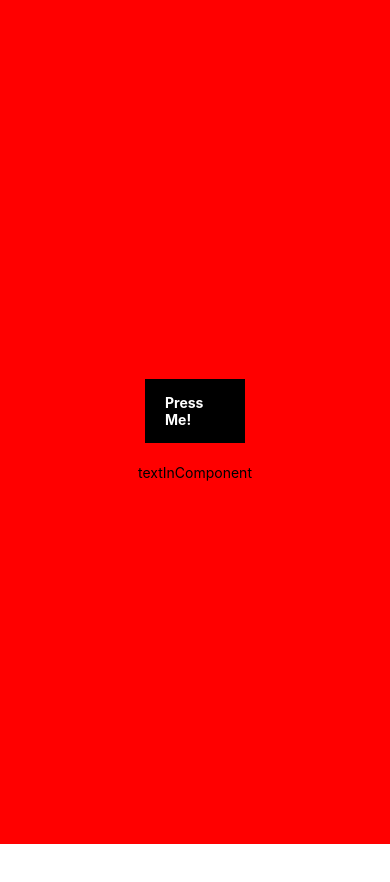
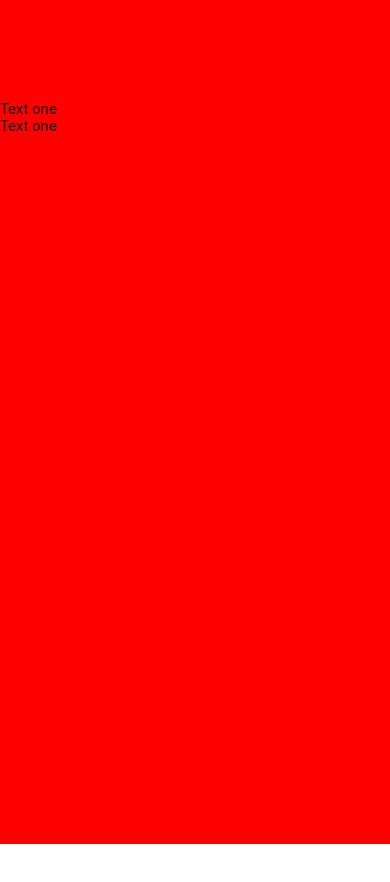
Before and after one commit to plumhly/ReactNative_Ex, a React Native app in the folder MyApp/: screen / in a window 390 px wide. Shown: the top 882 px of the page. Before the commit the page ends 844 px from the top, so only its background shows below. Built offline with nearby package versions, Linux system fonts and the light colour scheme.

Commit message:
学习accessible

```diff
--- a/MyApp/App.js
+++ b/MyApp/App.js
@@ -17,6 +17,7 @@ import './ex/ios/navigatorIOS_ex';
 import './ex/image_ex';
 import './ex/animated_ex';
 import './ex/layoutAnimation_ex';
+import './ex/assessible_ex';
 
 import React, {Component} from 'react';
 import {Platform, StyleSheet, Text, View} from 'react-native';
@@ -27,6 +28,7 @@ import NavigatorIOSBasics from './ex/ios/navigatorIOS_ex';
 import ImageBasics from './ex/image_ex';
 import AnimatedBascis from './ex/animated_ex';
 import LayoutAnimationBasics from './ex/layoutAnimation_ex';
+import AccessibleBasics from './ex/assessible_ex';
 
 
 const instructions = Platform.select({
@@ -47,7 +49,7 @@ export default class App extends Component<Props> {
       // </View>
       // <LotsOfStyles></LotsOfStyles>
       <View style={styles.container1}>
-        <LayoutAnimationBasics></LayoutAnimationBasics>
+        <AccessibleBasics></AccessibleBasics>
       </View>
     );
   }
--- /dev/null
+++ b/MyApp/ex/assessible_ex.js
@@ -0,0 +1,19 @@
+import React, { Component } from 'react';
+import { View, Text } from 'react-native';
+
+export default class AccessibleBasics extends Component {
+  constructor(props) {
+    super(props);
+    this.state = {
+    };
+  }
+
+  render() {
+    return (
+      <View accessible={true} style={{flex: 1, top: 100}}>
+        <Text>Text one</Text>
+        <Text>Text one</Text>
+      </View>
+    );
+  }
+}
```
